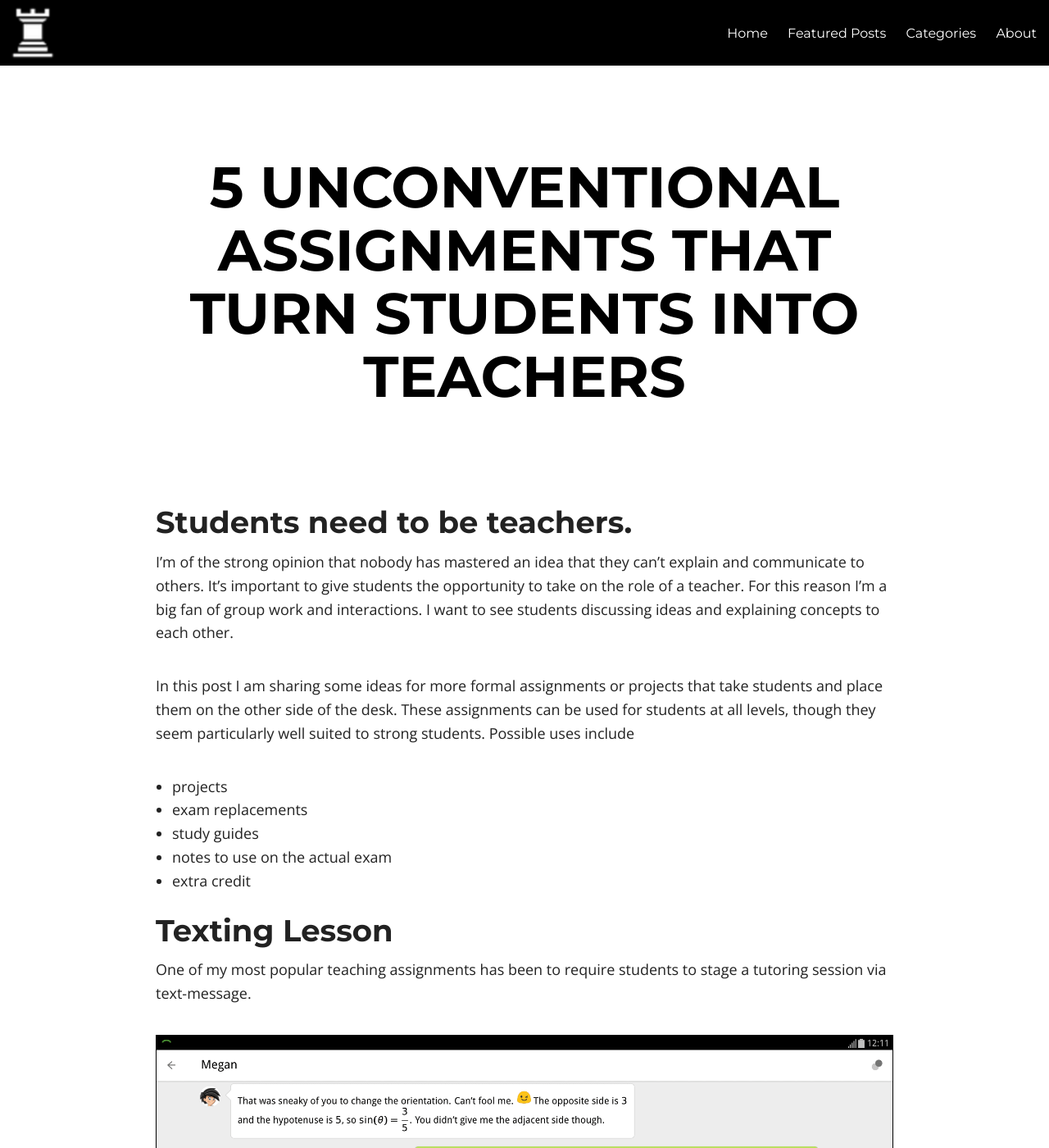
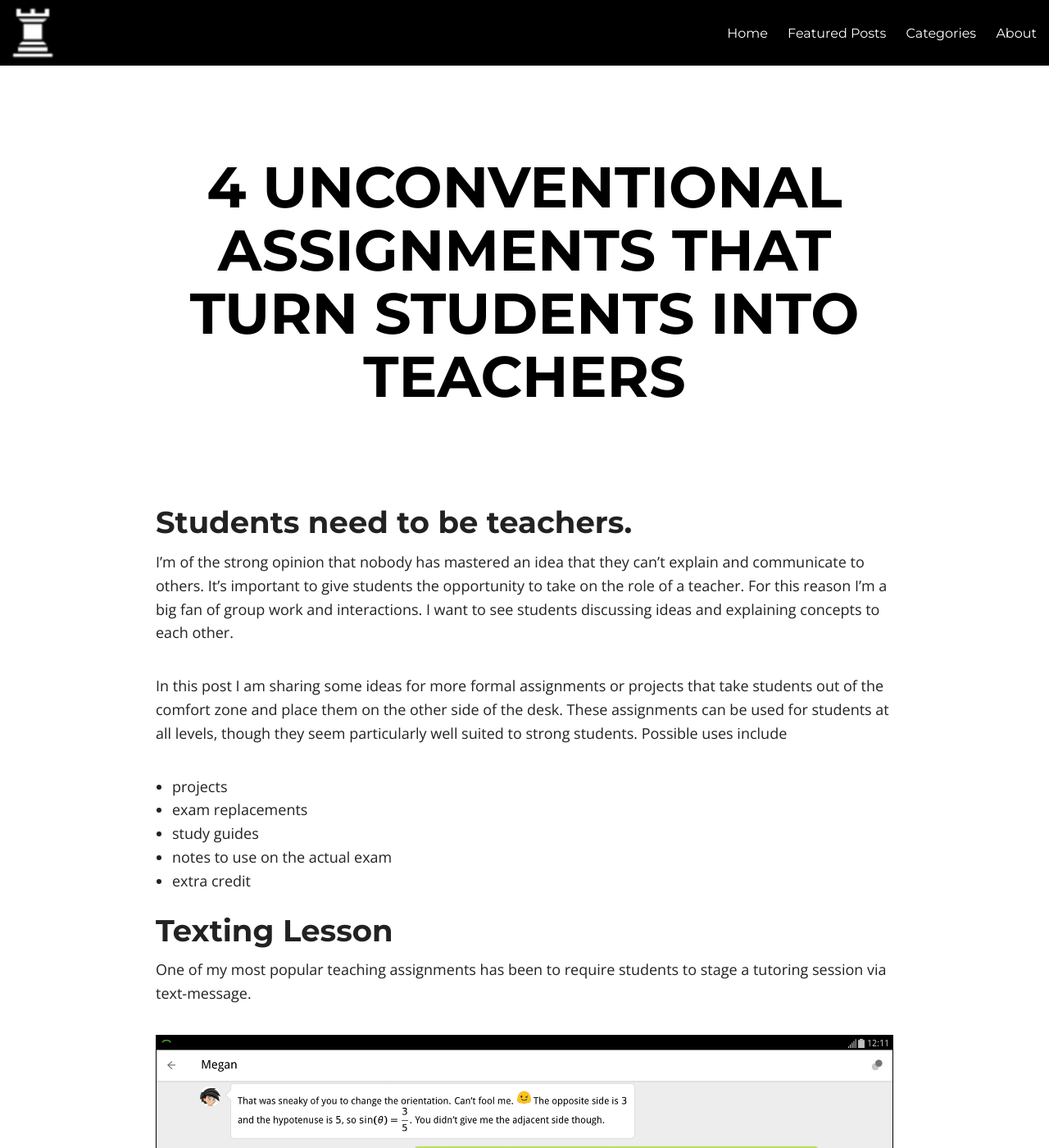
Before and after one commit to sergeballif/sergeballif.github.io, a Jekyll site: the page built from play.md, in a window 1280 px wide and 1400 px high. Shown: the whole window at 82% size. Built offline with Jekyll 4.4.1, drawn with Linux system fonts in a browser that asks for light colours; nearby versions of some CDN libraries.

Commit message:
Update play.md

```diff
--- a/play.md
+++ b/play.md
@@ -10,7 +10,7 @@ published: true
 mathjax: true
 featured: false
 comments: true
-title: 5 unconventional assignments that turn students into teachers
+title: 4 unconventional assignments that turn students into teachers
 desmos: true
 ---
 
@@ -18,7 +18,7 @@ desmos: true
 
 I'm of the strong opinion that nobody has mastered an idea that they can't explain and communicate to others. It's important to give students the opportunity to take on the role of a teacher. For this reason I'm a big fan of group work and interactions. I want to see students discussing ideas and explaining concepts to each other.
 
-In this post I am sharing some ideas for more formal assignments or projects that take students and place them on the other side of the desk. These assignments can be used for students at all levels, though they seem particularly well suited to strong students. Possible uses include
+In this post I am sharing some ideas for more formal assignments or projects that take students out of the comfort zone and place them on the other side of the desk. These assignments can be used for students at all levels, though they seem particularly well suited to strong students. Possible uses include
 * projects
 * exam replacements
 * study guides
```
Also changed, not shown: other parts of play.md (+0 -2 lines).
